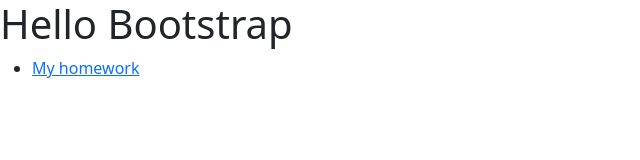
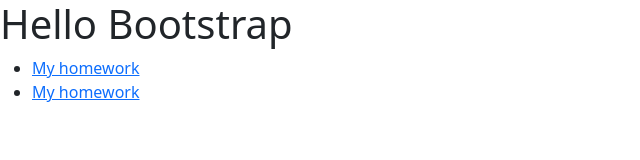
Before and after one commit to weihaolai/starter, a plain HTML site: page index.html in a window 1280 px wide. Shown: the whole page, without its empty margins (0-640 px from the left). Drawn offline with nearby package versions, Linux system fonts and the light colour scheme.

Commit message:
Update index.html

```diff
--- a/index.html
+++ b/index.html
@@ -12,6 +12,7 @@
     <h1>Hello Bootstrap</h1>
     <ul>
         <li><a href="11000.html">My homework</a></li>
+        <li><a href="1110211006.html">My homework</a></li>
     </ul>
 
 </body>
```
